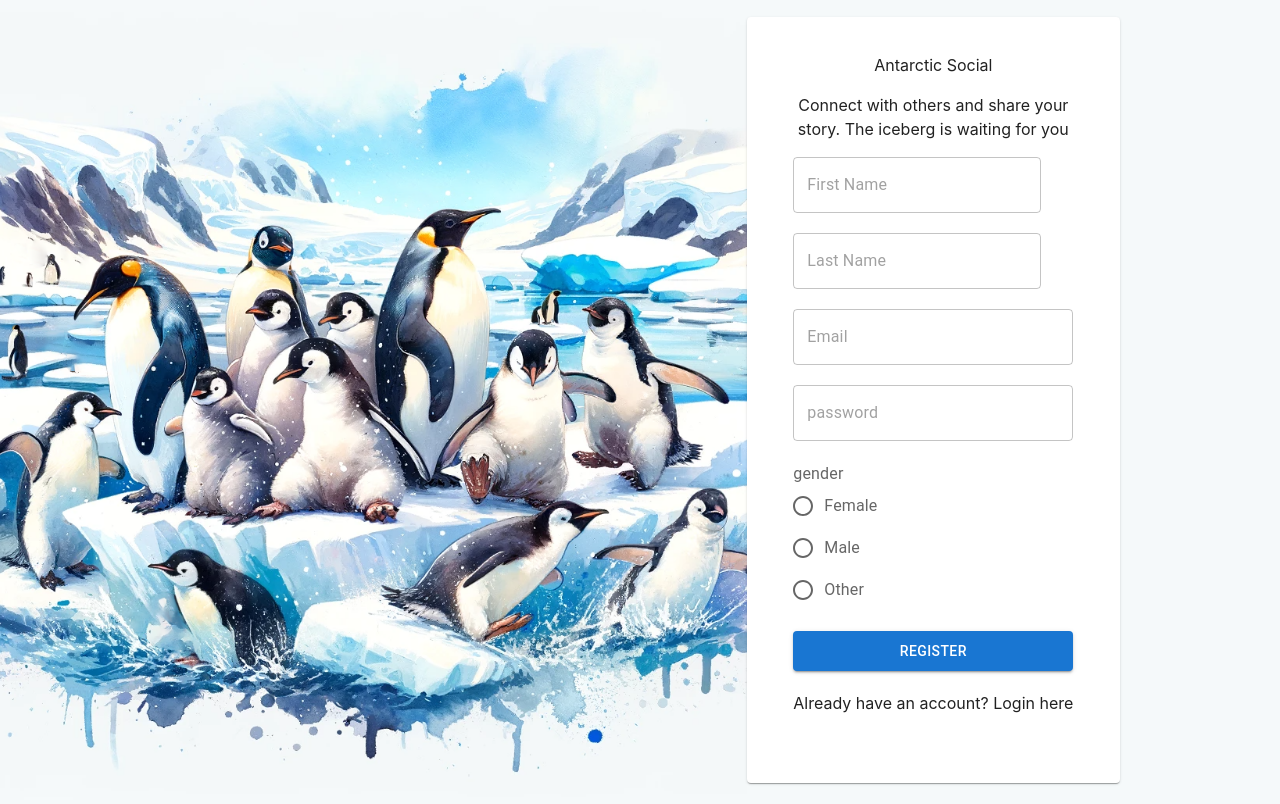
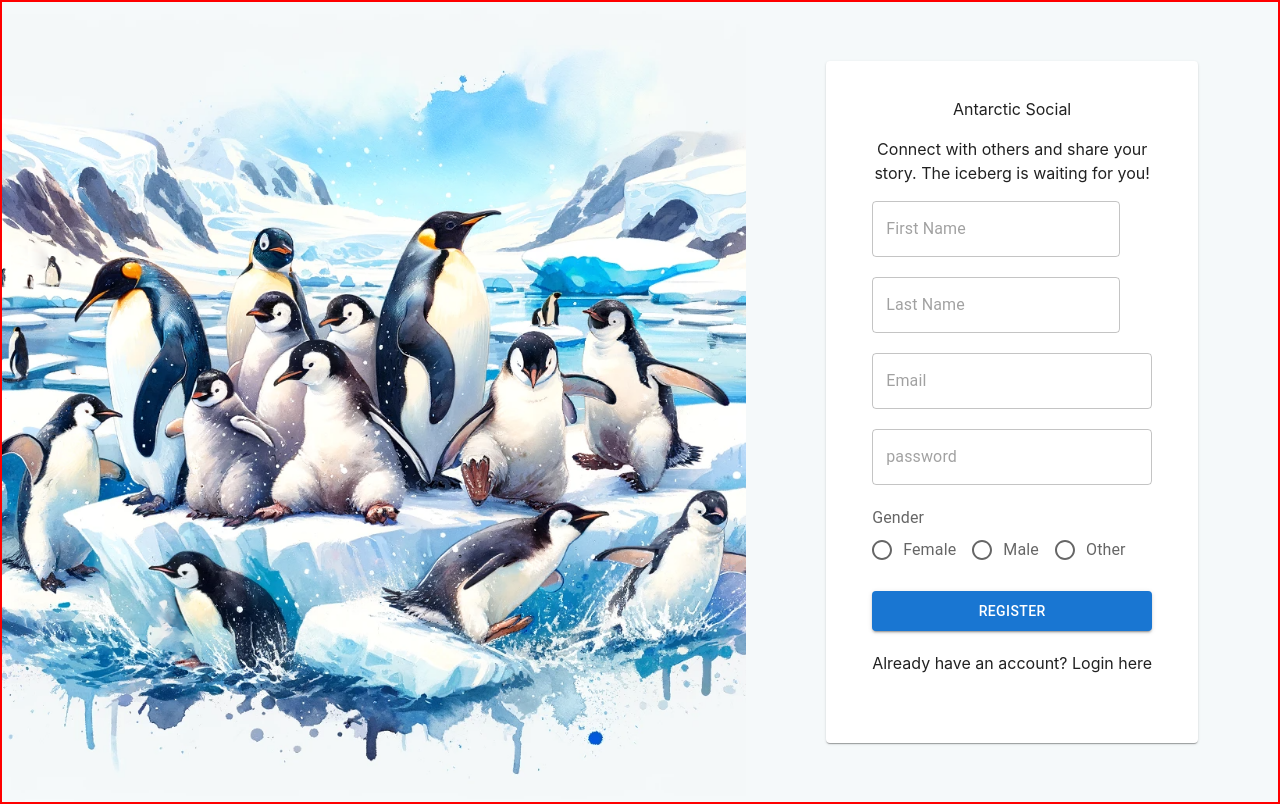
Before and after one commit to SamuelCallWind/antarctic_marketplace, a React (Create React App) app: page / in a window 1280 px wide. Built offline with nearby package versions, Linux system fonts and the light colour scheme.

Commit message:
finally centered the form ! + setGender handling

```diff
--- a/src/App.js
+++ b/src/App.js
@@ -5,7 +5,7 @@ import Register from './pages/authentication/Register';
 
 function App() {
   return (
-    <div className="">
+    <div style={{border: "solid red 2px"}}>
       <Authentication/>
     </div>
   );
--- a/src/pages/authentication/Authentication.jsx
+++ b/src/pages/authentication/Authentication.jsx
@@ -8,21 +8,24 @@ import Register from './Register';
 const Authentication = () => {
     return (
         <div>
-            <Grid container>
+            <Grid container
+            alignItems="center">
                 <Grid
                 className='h-screen overflow-hidden bg-cover bg-center bg-no-repeat'
                 item xs={7}
                 style={{ backgroundImage: `url(${wallpaperPinguins})`}}
                 >
                 </Grid>
-                <Grid xs={5}>
+                <Grid item xs={5}
+                justifyContent="center"
+                >
 
-                    <div className='flex flex-col justify-center  h-full'>
-                        <Card className='card p-8 max-w-600 w-[70%] center'>
+                    <div className='flex flex-col justify-center h-full'>
+                        <Card className='card p-8 max-w-600 w-[70%] center' style={{alignSelf: "center"}}>
 
                             <div className='flex flex-col items-center mb-8 space-y-1 p-1 w-full gap-3'>
                                 <h1 className='loginTitle'>Antarctic Social</h1>
-                                <p className='text-center mb-5'>Connect with others and share your story. The iceberg is waiting for you</p>
+                                <p className='text-center mb-5'>Connect with others and share your story. The iceberg is waiting for you!</p>
 
                                 <Register>
 
--- a/src/pages/authentication/Register.jsx
+++ b/src/pages/authentication/Register.jsx
@@ -19,14 +19,18 @@ const validationSchema=Yup.object({firstName: Yup.string()
     .required("A password is required"),
 });
 
-const handleChange = (data) => {
-    return data;
-}
+
 
 const Register = () => {
     const [formValue, setFormValue]=useState();
+    const [gender, setGender]=useState('');
+
+    const handleChange = (event) => {
+        setGender(event.target.value);
+    }
 
     const handleSubmit = (values) => {
+        values.gender = gender;
         console.log("handle submit", values);
     }
 
@@ -106,11 +110,13 @@ const Register = () => {
             <div className='space-y-5'>
                 <div>
                     <FormLabel id="gender">
-                        gender
+                        Gender
                         <RadioGroup
                         aria-label="gender"
                         name="gender"
                         onChange={handleChange}
+                        required
+                        row
                         >
                         <FormControlLabel value="female" control={<Radio />} label="Female" />
                         <FormControlLabel value="male" control={<Radio />} label="Male" />
```
